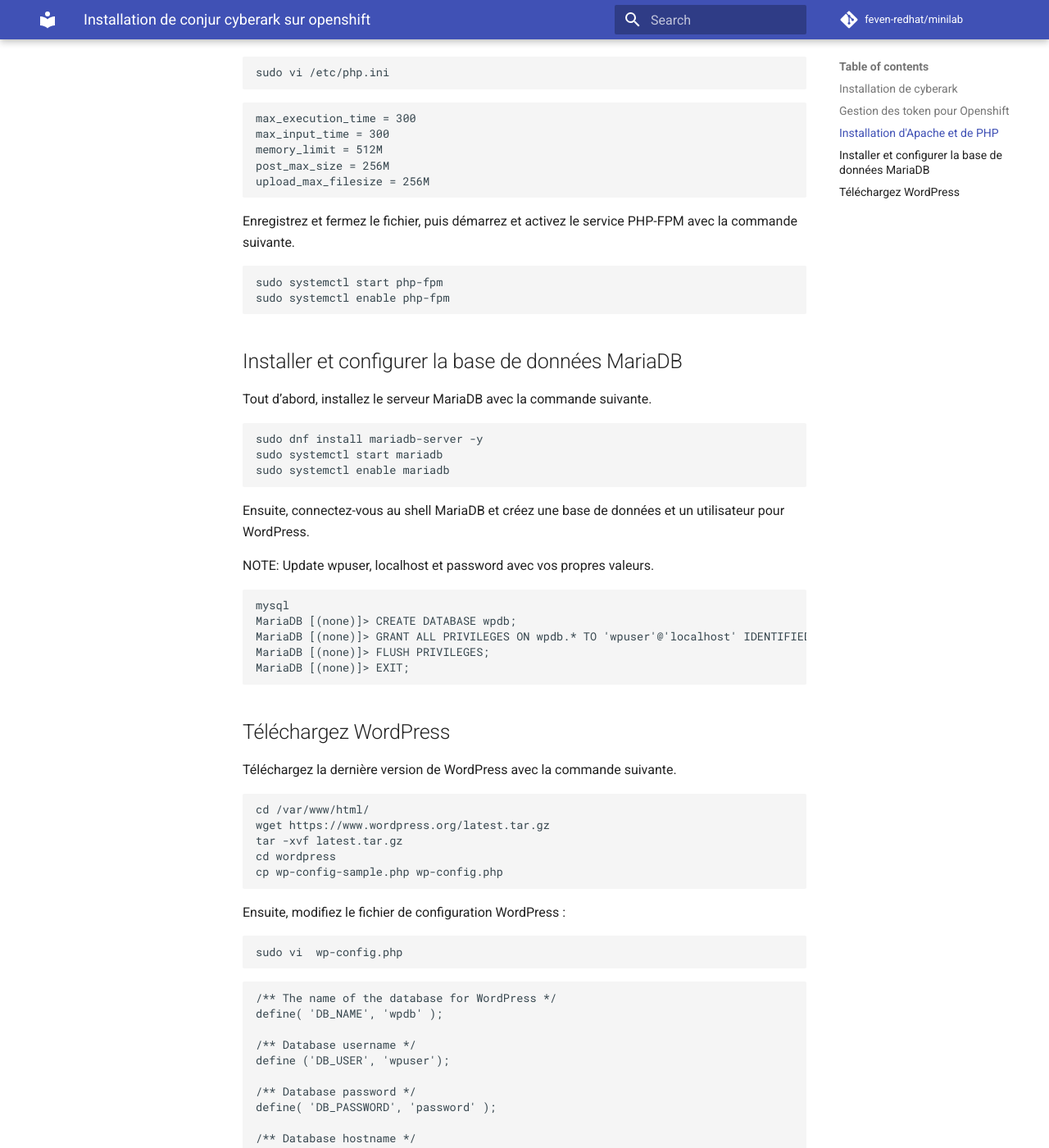
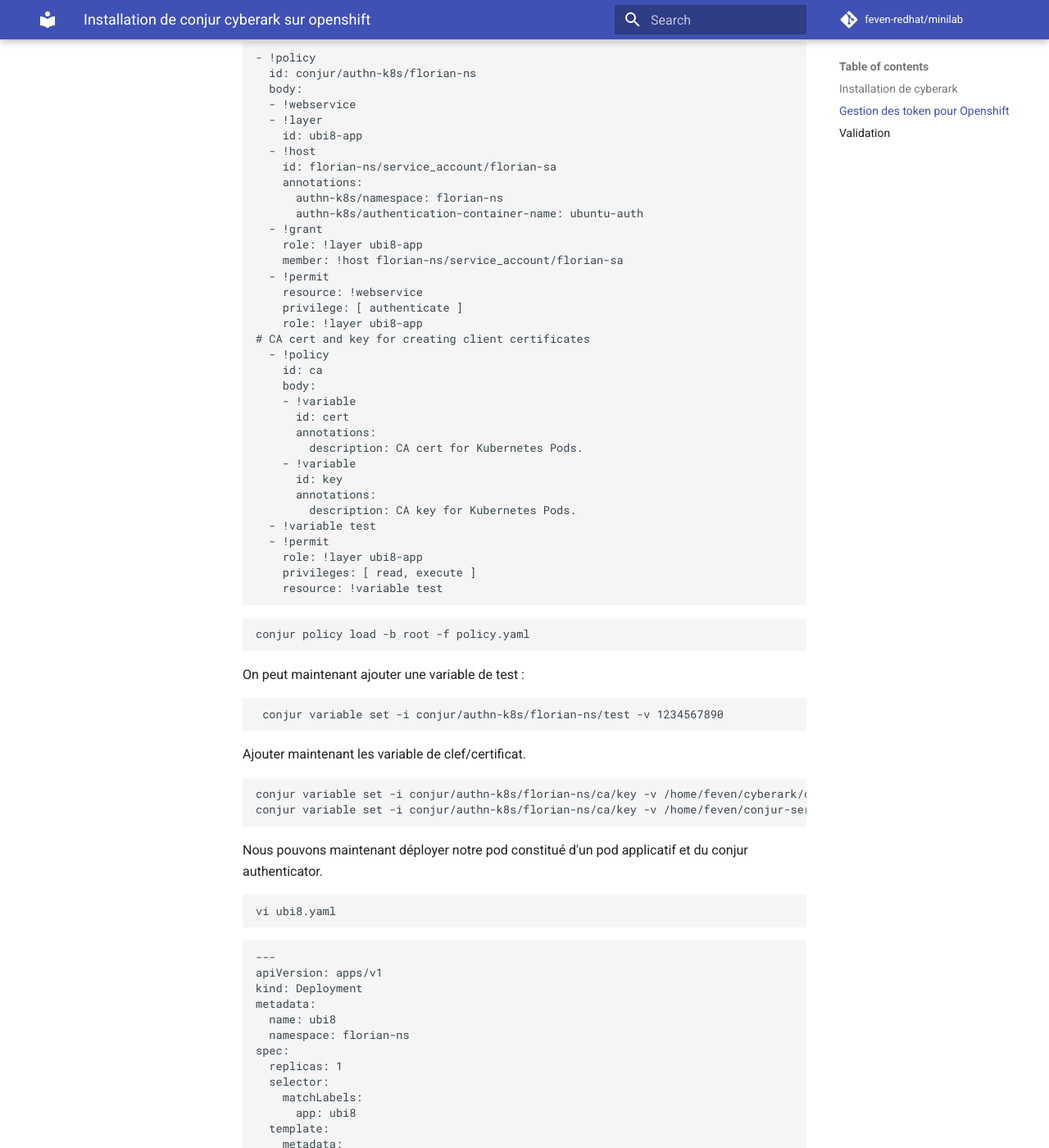
Before and after one commit to neutron-IT-organization/deepseek-openshift, an MkDocs documentation site: the page built from content/add-setup/04_cyberark.md, in a window 1280 px wide and 1400 px high, scrolled down 2286 px. Shown: the whole window at 82% size. Built offline with MkDocs 1.6.1 and Material for MkDocs 9.7.7, drawn with Linux system fonts in a browser that asks for light colours; comment, search, counter and statistics services are not loaded; some of the changed text lies outside the part shown.

Commit message:
update conjur part

````diff
--- a/content/add-setup/04_cyberark.md
+++ b/content/add-setup/04_cyberark.md
@@ -11,7 +11,7 @@
 Pour commencer nous allons installer conjur sur Openshift dans un namespace dédié.
 
 ```shell
-oc new-project conjur
+oc new-project florian-ns
 ```
 
 Pour cela un Helm chart est mis à disposition. Cloner le repo ci-dessous.
@@ -23,9 +23,9 @@
 
 ```shell
 DATA_KEY=$(docker run --rm cyberark/conjur data-key generate)
-helm install conjur ./conjur-oss --set dataKey="${DATA_KEY}" --set authenticators="authn\,authn-k8s/conjur" --version 2.0.0 --set openshift.enabled=true --namespace conjur
+helm install conjur ./conjur-oss --set dataKey="${DATA_KEY}" --set authenticators="authn\,authn-k8s/florian-ns" --version 2.0.0 --set openshift.enabled=true --namespace florian-ns
 #Exemple
-#helm install conjur ./conjur-oss --set dataKey="8QYoky5p9szd9iXxSRmoOqGClOebfBPNCEpBl3Bn7jo=" --set authenticators="authn\,authn-k8s/conjur" --version 2.0.0 --set openshift.enabled=true --namespace conjur
+#helm install conjur ./conjur-oss --set dataKey="8QYoky5p9szd9iXxSRmoOqGClOebfBPNCEpBl3Bn7jo=" --set authenticators="authn\,authn-k8s/conjur" --version 2.0.0 --set openshift.enabled=true --namespace florian-ns
 ```
 
 On configure ici 2 authenticators : ```authn``` pour une authentification en login/password standard et ```authn-k8s``` pour l'authentification des pods.
@@ -84,132 +84,164 @@
 
 ## Gestion des token pour Openshift
 
+Pour automatiser la gestion des token conjur plusieurs méthodes sont possibles. Dans ce guide nous allons ajouter à notre pod un container qui s'authentifiera au serveur conjur à l'aide du certificat généré avec la commande ```conjur init```. Ce token sera ensuite placé dans un dossier partager avec le container applicatif.
 
-
-
-
-
-
-
-
-
-## Installation d'Apache et de PHP
-
-Connectez-vous à votre instance en utilisant ssh et suivez les instructions ci-dessous.
-
-Tout d’abord, installez le serveur Apache et php avec la commande suivante.
+Pour cela nous allons tout d'abord créer une configmap contenant le certificat.
 
 ```shell
-sudo dnf update -y
-sudo dnf install httpd -y
-sudo systemctl start httpd
-sudo systemctl enable httpd
-sudo dnf install php php-fpm php-mysqlnd php-opcache php-gd php-xml php-mbstring php-curl php-pecl-imagick php-pecl-zip libzip -y
+oc create cm conjur-cert --from-file=ssl-certificate=/home/feven/conjur-server.pem
 ```
 
-Ensuite, éditez le fichier de configuration PHP et modifiez les paramètres par défaut adaptés à vos besoins :
+Nous allons maintenant créer une policy dans cyberark. Permettant au container **TODO Partie à developper**. Explique ce que fait la policy.
 
 ```shell
-sudo vi /etc/php.ini
+vi policy-autom.yaml
 ```
 
 ```shell
-max_execution_time = 300
-max_input_time = 300
-memory_limit = 512M
-post_max_size = 256M
-upload_max_filesize = 256M
-```
-
-Enregistrez et fermez le fichier, puis démarrez et activez le service PHP-FPM avec la commande suivante.
-
-
-```shell
-sudo systemctl start php-fpm
-sudo systemctl enable php-fpm
-```
-
-## Installer et configurer la base de données MariaDB
-
-Tout d’abord, installez le serveur MariaDB avec la commande suivante.
-
-```shell
-sudo dnf install mariadb-server -y
-sudo systemctl start mariadb
-sudo systemctl enable mariadb
-```
-
-Ensuite, connectez-vous au shell MariaDB et créez une base de données et un utilisateur pour WordPress.
-
-NOTE: Update wpuser, localhost et password avec vos propres valeurs.
-
-```shell
-mysql
-MariaDB [(none)]> CREATE DATABASE wpdb;
-MariaDB [(none)]> GRANT ALL PRIVILEGES ON wpdb.* TO 'wpuser'@'localhost' IDENTIFIED BY 'password';
-MariaDB [(none)]> FLUSH PRIVILEGES;
-MariaDB [(none)]> EXIT;
-```
-
-## Téléchargez WordPress
-
-Téléchargez la dernière version de WordPress avec la commande suivante.
-
-```shell
-cd /var/www/html/
-wget https://www.wordpress.org/latest.tar.gz
-tar -xvf latest.tar.gz
-cd wordpress
-cp wp-config-sample.php wp-config.php
-```
-
-Ensuite, modifiez le fichier de configuration WordPress :
-
-```shell
-sudo vi  wp-config.php
+- !policy
+  id: conjur/authn-k8s/florian-ns
+  body:
+  - !webservice
+  - !layer
+    id: ubi8-app
+  - !host
+    id: florian-ns/service_account/florian-sa
+    annotations:
+      authn-k8s/namespace: florian-ns
+      authn-k8s/authentication-container-name: ubuntu-auth
+  - !grant
+    role: !layer ubi8-app
+    member: !host florian-ns/service_account/florian-sa
+  - !permit
+    resource: !webservice
+    privilege: [ authenticate ]
+    role: !layer ubi8-app
+# CA cert and key for creating client certificates
+  - !policy
+    id: ca
+    body:
+    - !variable
+      id: cert
+      annotations:
+        description: CA cert for Kubernetes Pods.
+    - !variable
+      id: key
+      annotations:
+        description: CA key for Kubernetes Pods.
+  - !variable test
+  - !permit
+    role: !layer ubi8-app
+    privileges: [ read, execute ]
+    resource: !variable test
 ```
 
 ```shell
-/** The name of the database for WordPress */
-define( 'DB_NAME', 'wpdb' );
-
-/** Database username */
-define ('DB_USER', 'wpuser');
-
-/** Database password */
-define( 'DB_PASSWORD', 'password' );
-
-/** Database hostname */
-define( 'DB_HOST', 'localhost' );
+conjur policy load -b root -f policy.yaml
 ```
 
-Enregistrez et fermez le fichier, puis modifiez l'autorisation et la propriété du répertoire WordPress.
+On peut maintenant ajouter une variable de test :
 
 ```shell
-chown -R apache:apache /var/www/html/wordpress
-chmod -R 755 /var/www/html/wordpress
+ conjur variable set -i conjur/authn-k8s/florian-ns/test -v 1234567890
 ```
 
-Ensuite, vous devrez créer un hôte virtuel Apache pour définir votre répertoire et votre domaine WordPress.
-
+Ajouter maintenant les variable de clef/certificat.
 
 ```shell
-vi /etc/httpd/conf.d/wp.conf
+conjur variable set -i conjur/authn-k8s/florian-ns/ca/key -v /home/feven/cyberark/ca.key
+conjur variable set -i conjur/authn-k8s/florian-ns/ca/key -v /home/feven/conjur-server.pem
+```
+
+Nous pouvons maintenant déployer notre pod constitué d'un pod applicatif et du conjur authenticator.
+
+```shell
+vi ubi8.yaml
 ```
 
 ```shell
-<VirtualHost *:80>
-    ServerAdmin admin@example.com
-    ServerName wp.example.com
-    DocumentRoot /var/www/html/wordpress
-    <Directory /var/www/html/wordpress>
-        Allowoverride all
-    </Directory>
-</VirtualHost>
+---
+apiVersion: apps/v1
+kind: Deployment
+metadata:
+  name: ubi8
+  namespace: florian-ns
+spec:
+  replicas: 1
+  selector:
+    matchLabels:
+      app: ubi8
+  template:
+    metadata:
+      labels:
+        app: ubi8
+    spec:
+      containers:
+      - name: ubi8
+        image: openshift.artifactory.mycloud.intranatixis.com/ubi8
+        command: ["/bin/bash", "-c", "tail -f /dev/null"]
+        env:
+        - name: CONJUR_APPLIANCE_URL
+          value: "https://conjur-conjur-oss.florian-ns.svc.cluster.local/authn-k8s/florian-ns"
+        - name: CONJUR_ACCOUNT
+          value: default
+        - name: CONJUR_AUTHN_TOKEN_FILE
+          value: /run/conjur/access-token
+        - name: CONJUR_SSL_CERTIFICATE
+          valueFrom:
+            configMapKeyRef:
+              name: conjur-cert
+              key: ssl-certificate
+        volumeMounts:
+        - mountPath: /run/conjur
+          name: conjur-access-token
+          readOnly: true
+      - name: ubuntu-auth
+        image: openshift.artifactory.mycloud.intranatixis.com/cyberark/conjur-openshift-authenticator
+        env:
+        - name: MY_POD_NAME
+          valueFrom:
+           fieldRef:
+              fieldPath: metadata.name
+        - name: MY_POD_NAMESPACE
+          valueFrom:
+           fieldRef:
+              fieldPath: metadata.namespace
+        - name: MY_POD_IP
+          valueFrom:
+            fieldRef:
+             fieldPath: status.podIP
+        - name: CONJUR_AUTHN_URL
+          value: "https://conjur-conjur-oss.florian-ns.svc.cluster.local/authn-k8s/florian-ns"
+        - name: CONJUR_ACCOUNT
+          value: default
+        - name: CONJUR_AUTHN_LOGIN
+          value: "host/conjur/authn-k8s/florian-ns/florian-ns/service_account/florian-sa"
+        - name: CONJUR_SSL_CERTIFICATE
+          valueFrom:
+            configMapKeyRef:
+              name: conjur-cert
+              key: ssl-certificate
+        volumeMounts:
+        - mountPath: /run/conjur
+          name: conjur-access-token
+      serviceAccountName: florian-sa
+      volumes:
+      - name: conjur-access-token
+        emptyDir:
+          medium: Memory
 ```
 
-Enregistrez et fermez le fichier, puis redémarrez le service Apache pour appliquer les modifications.
+## Validation
+
+Nous pouvons maintenant tester notre serveur conjur.
+
+Pour cela connectez vous au pod ubi8
 
 ```shell
-systemctl restart httpd
+oc rsh ubi8-7967957478-tc96s
+
+CONT_SESSION_TOKEN=$(cat /run/conjur/access-token| base64 | tr -d '\r\n')
+curl -s -k -H "Content-Type: application/json" -H "Authorization: Token token=\"$CONT_SESSION_TOKEN\"" https://conjur-conjur-oss-ingress.florian-ns.svc.cluster.local/secrets/default/variable/conjur%2Fauthn-k8s%2Fflorian-ns%2Ftest
+1234567890
 ```
````
